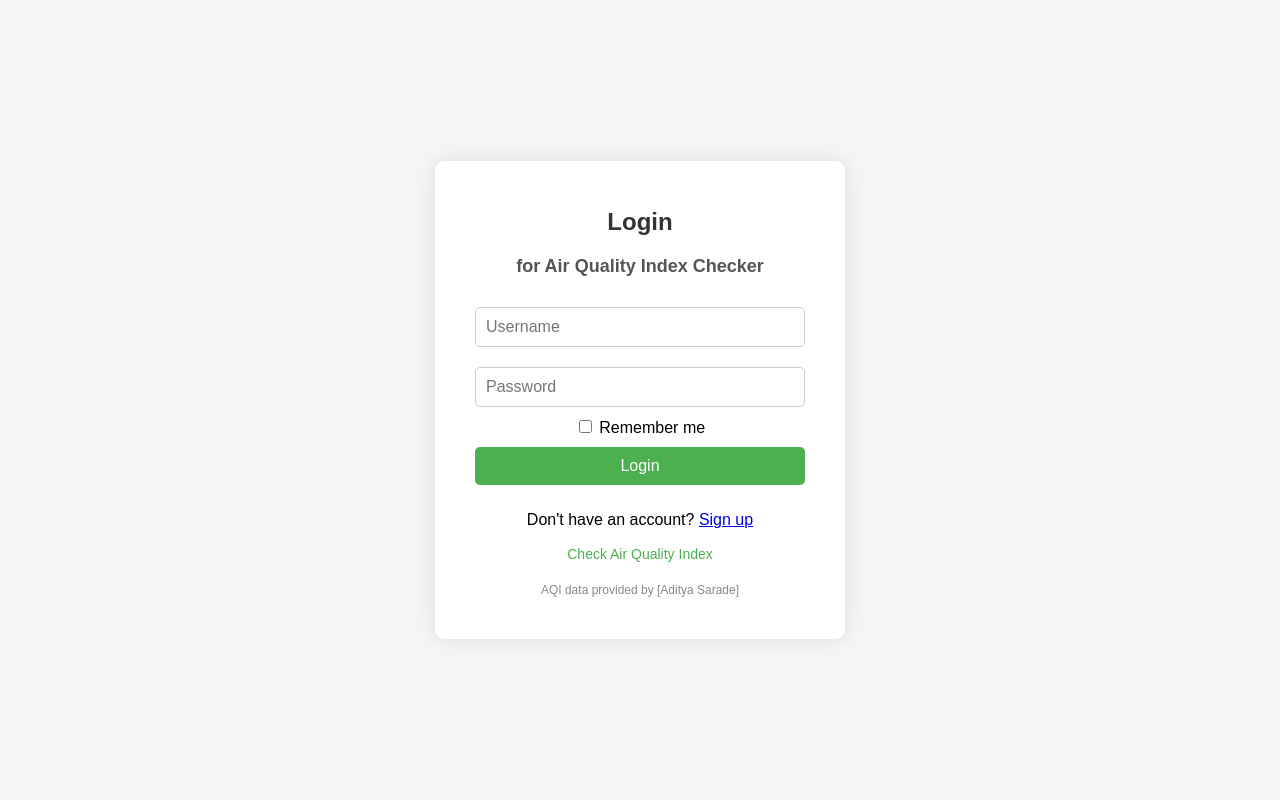
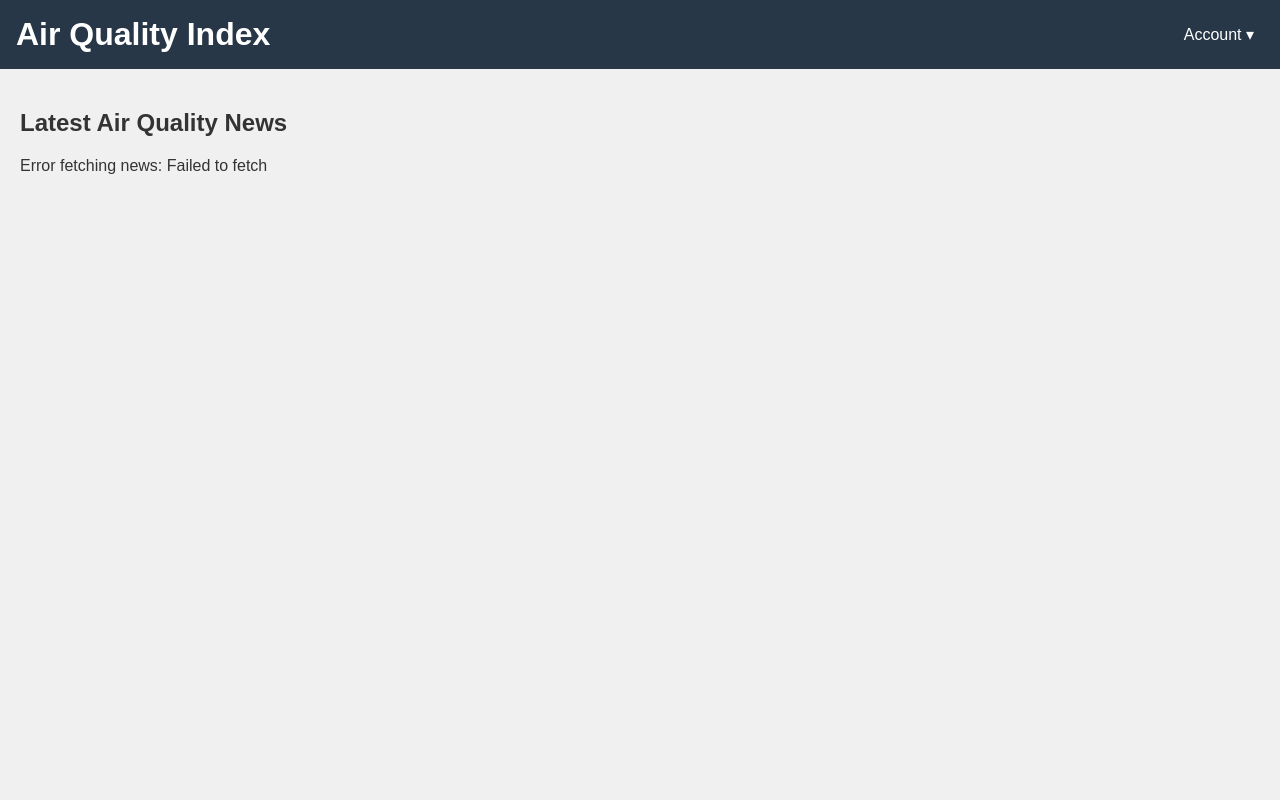
Before and after one commit to adityasarade/Air-Quality-Index, a Django app: page / in a window 1280 px wide. Run offline with Django 5.2, Linux system fonts and the light colour scheme.

Commit message:
Homepage creation

```diff
--- /dev/null
+++ b/aqiapp/templates/website/homepage.html
@@ -0,0 +1,154 @@
+<!DOCTYPE html>
+<html lang="en">
+<head>
+    <meta charset="UTF-8">
+    <meta name="viewport" content="width=device-width, initial-scale=1.0">
+    <title>Air Quality Index</title>
+    <style>
+        body {
+            font-family: Arial, sans-serif;
+            background-color: #f0f0f0;
+            color: #333;
+            margin: 0;
+            padding: 0;
+        }
+
+        header {
+            background-color: #283747;
+            color: white;
+            padding: 1em;
+            display: flex;
+            justify-content: space-between;
+            align-items: center;
+        }
+
+        header h1 {
+            margin: 0;
+        }
+
+        nav ul {
+            list-style-type: none;
+            padding: 0;
+            margin: 0;
+            position: relative;
+        }
+
+        nav ul li {
+            display: inline;
+            margin: 0 10px;
+            position: relative;
+        }
+
+        nav ul li a {
+            color: white;
+            text-decoration: none;
+        }
+
+        nav ul li:hover > ul {
+            display: block;
+        }
+
+        nav ul li ul {
+            display: none;
+            position: absolute;
+            top: 100%;
+            left: 0;
+            background-color: #283747;
+            padding: 0;
+            list-style-type: none;
+            box-shadow: 0 8px 16px rgba(0, 0, 0, 0.2);
+        }
+
+        nav ul li ul li {
+            display: block;
+            margin: 0;
+        }
+
+        nav ul li ul li a {
+            display: block;
+            padding: 10px;
+            white-space: nowrap;
+        }
+
+        main {
+            padding: 20px;
+        }
+
+        #news-articles {
+            margin-top: 20px;
+        }
+
+        .article {
+            border-bottom: 1px solid #ccc;
+            padding: 10px 0;
+        }
+
+        .article img {
+            max-width: 100%;
+            height: auto;
+        }
+    </style>
+</head>
+<body>
+    <header>
+        <h1>Air Quality Index</h1>
+        <nav>
+            <ul>
+                <li>
+                    <a href="#">Account &#9662;</a>
+                    <ul>
+                        <li><a href="{% url 'login' %}">Login</a></li>
+                        <li><a href="{% url 'signup' %}">Signup</a></li>
+                    </ul>
+                </li>
+            </ul>
+        </nav>
+    </header>
+    <main>
+        <section id="news">
+            <h2>Latest Air Quality News</h2>
+            <div id="news-articles"></div>
+        </section>
+    </main>
+    <script>
+        document.addEventListener('DOMContentLoaded', function() {
+            const apiKey = '597cd448fadd4977bee0bfb172871277';
+            const url = `https://newsapi.org/v2/everything?q=air%20quality&sortBy=publishedAt&apiKey=${apiKey}`;
+
+            fetch(url)
+                .then(response => {
+                    if (!response.ok) {
+                        return response.json().then(errorInfo => {
+                            throw new Error(`Network response was not ok: ${errorInfo.message || response.statusText}`);
+                        });
+                    }
+                    return response.json();
+                })
+                .then(data => {
+                    const articles = data.articles;
+                    const newsContainer = document.getElementById('news-articles');
+                    if (articles.length === 0) {
+                        newsContainer.innerHTML = '<p>No news articles found.</p>';
+                    } else {
+                        articles.forEach(article => {
+                            const articleElement = document.createElement('div');
+                            articleElement.className = 'article';
+                            articleElement.innerHTML = `
+                                <h3>${article.title}</h3>
+                                <img src="${article.urlToImage}" alt="${article.title}">
+                                <p>${article.description}</p>
+                                <a href="${article.url}" target="_blank">Read more</a>
+                            `;
+                            newsContainer.appendChild(articleElement);
+                        });
+                    }
+                })
+                .catch(error => {
+                    console.error('Error fetching news:', error);
+                    const newsContainer = document.getElementById('news-articles');
+                    newsContainer.innerHTML = `<p>Error fetching news: ${error.message}</p>`;
+                });
+        });
+    </script>
+</body>
+</html>
--- a/aqiapp/templates/website/loginpage.html
+++ b/aqiapp/templates/website/loginpage.html
@@ -83,7 +83,7 @@
             <input type="submit" value="Login">
         </form>
         <p>Don't have an account? <a href="http://127.0.0.1:8000/signuppage/">Sign up</a></p>
-        <a href="aqi_checker.php" class="aqi-link">Check Air Quality Index</a>
+        <a href="{%url 'index'%}" class="aqi-link">Return to home page</a>
         <p class="attribution">AQI data provided by [Aditya Sarade]</p>
         {% if login_page %}
         <p id="loginFailedMessage" style="color: red; text-align: center;">{{ login_page }}</p>
--- a/aqiapp/urls.py
+++ b/aqiapp/urls.py
@@ -4,7 +4,8 @@ from . import views
 from django.contrib.staticfiles.urls import staticfiles_urlpatterns
 
 urlpatterns = [
-    path('',views.loginpage),
+    path('', views.index, name='index'),
+    path('login/',views.loginpage,name='login'),
     path('loginpage/',views.loginpage),
     path('insertuser/', views.insertuser,name='insertuser'),
     path('signuppage/', views.signup, name='signup'),
--- a/aqiapp/views.py
+++ b/aqiapp/views.py
@@ -5,6 +5,7 @@ from django.contrib.auth import authenticate, login
 from django.shortcuts import render, redirect
 from django.contrib.auth.models import User
 from django.contrib.auth.decorators import login_required
+
 
 # Create your views here.
 
@@ -46,3 +47,8 @@ def retrievedata(request):
         return render(request, 'website/datapage.html', {'aqi_data': aqi_data})
     else:
         return render(request, 'website/basepage.html')
+
+from django.shortcuts import render
+
+def index(request):
+    return render(request, 'website/homepage.html')
```
